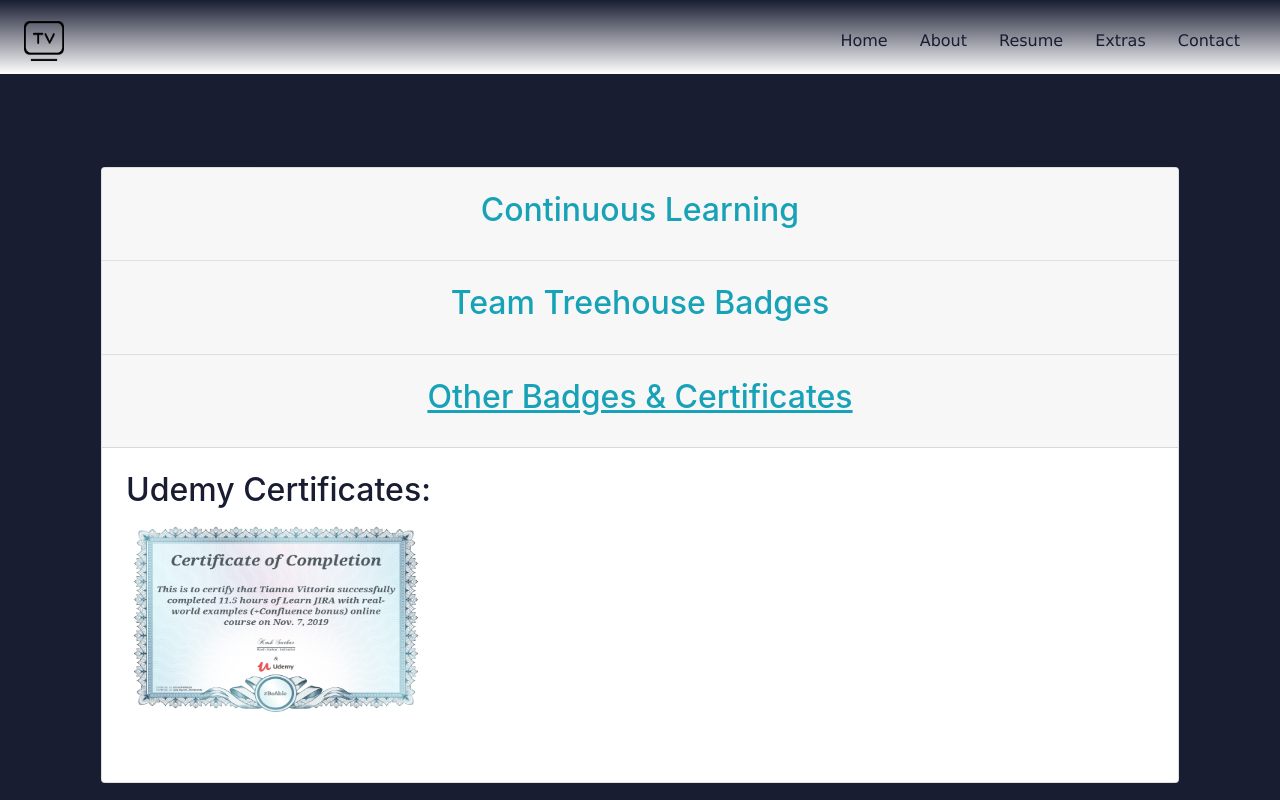
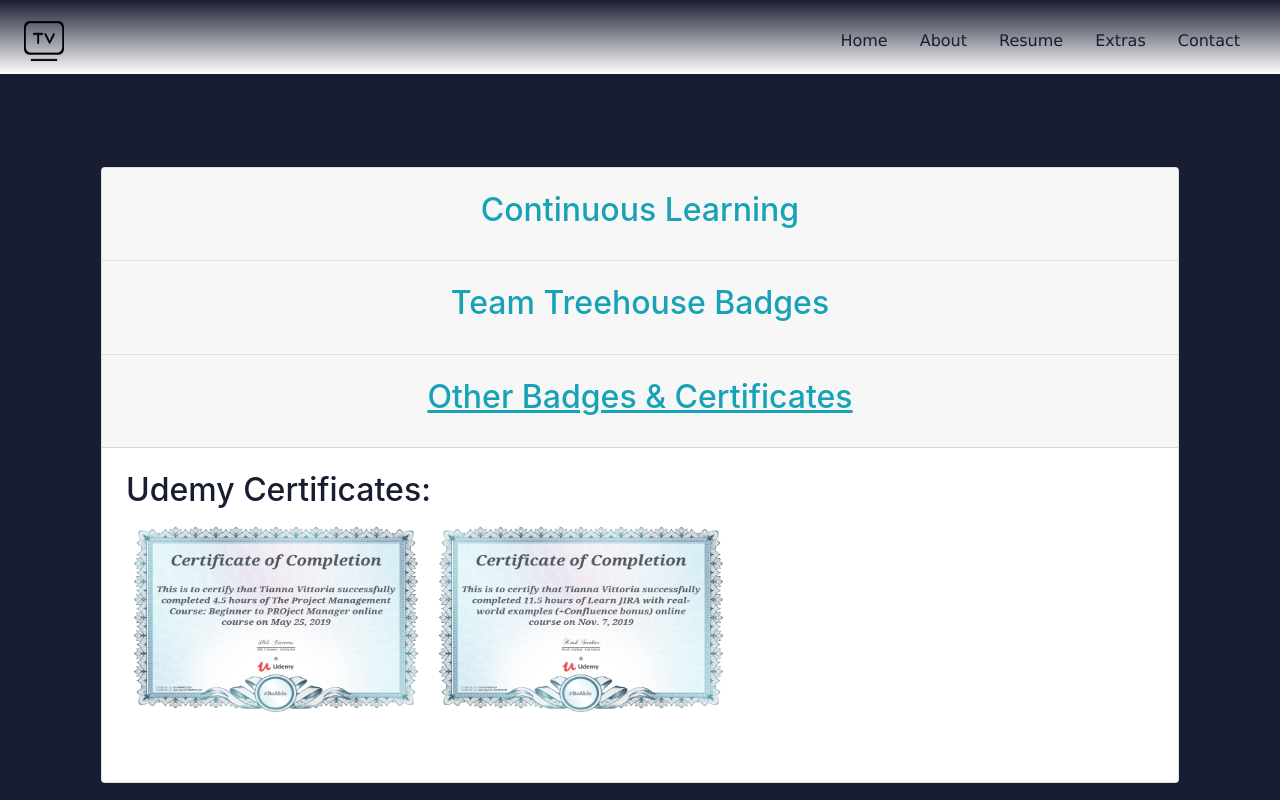
Before and after one commit to tiannavittoria/tiannavittoria.github.io, a plain HTML site: page index.html in a window 1280 px wide. Both pictures are taken after a click on the button "Other Badges & Certificates". Shown: the part 2671-3471 px from the top of the page. Drawn offline with nearby package versions, Linux system fonts and the light colour scheme.

Commit message:
added beginner to PROject Manager certificate

```diff
--- a/index.html
+++ b/index.html
@@ -444,6 +444,7 @@
                     <div class="card-body">
                       <h5>Udemy Certificates:</h5>
                           <p>
+                            <img src="../images/pmcourse.jpg" class="cert-style" alt="Beginner to PROject Manager Udemy Certificate of Completion"></a>
                             <img src="../images/jiraCertificate.jpg" class="cert-style" alt="Jira and Confluence Udemy Certificate of Completion"></a>
                           </p>
                           <br>
```
Also changed, not shown: images/pmcourse.jpg (added).
